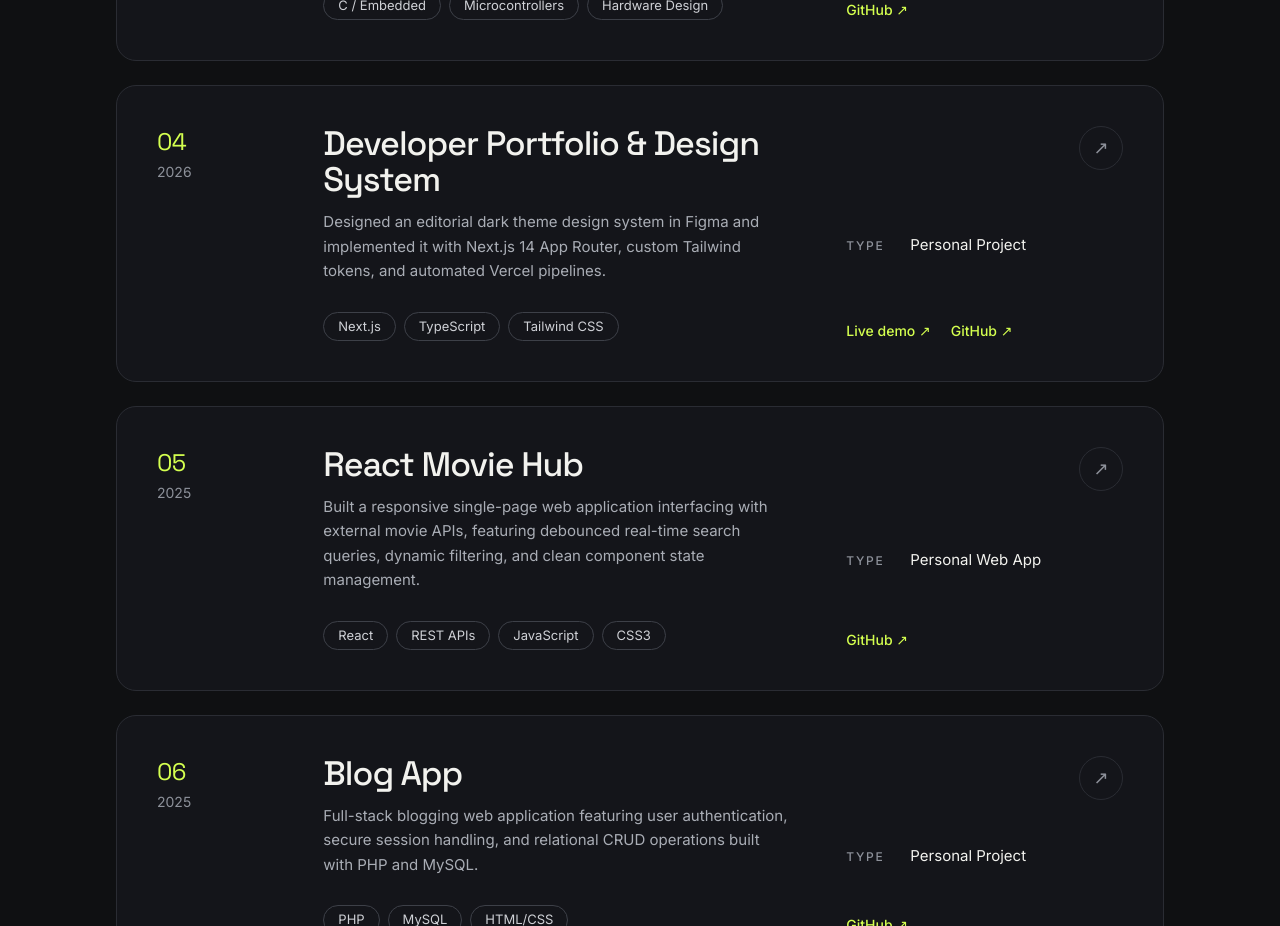
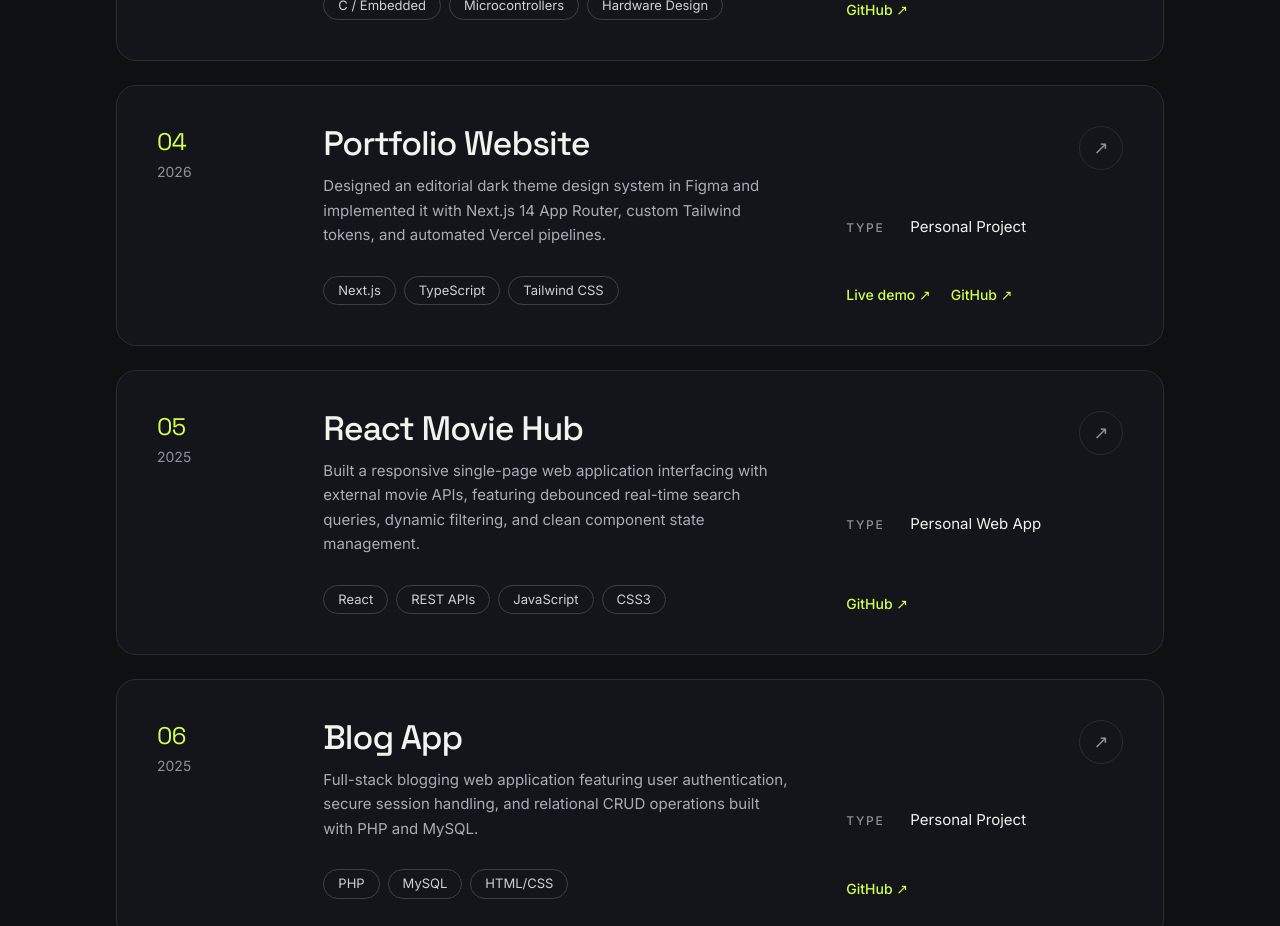
Before and after one commit to DeemanthaGunasekara/Portfolio, a Next.js app: page /projects in a window 1280 px wide. Shown: the part 1520-2446 px from the top of the page. Built offline with nearby package versions, Linux system fonts and the light colour scheme.

Commit message:
fix(projetc): project detail issues

```diff
--- a/data/projects.ts
+++ b/data/projects.ts
@@ -55,7 +55,7 @@ export const projects: Project[] = [
   {
     number: "04",
     year: "2026",
-    title: "Developer Portfolio & Design System",
+    title: " Portfolio Website",
     description:
       "Designed an editorial dark theme design system in Figma and implemented it with Next.js 14 App Router, custom Tailwind tokens, and automated Vercel pipelines.",
     tools: ["Next.js", "TypeScript", "Tailwind CSS"],
```
